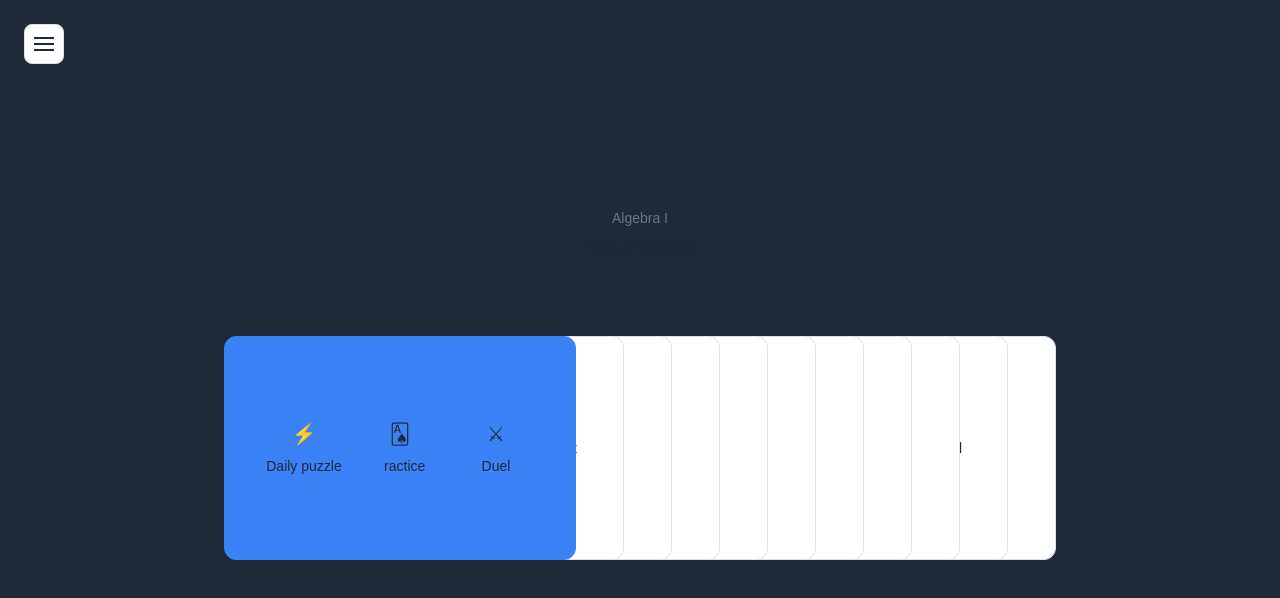
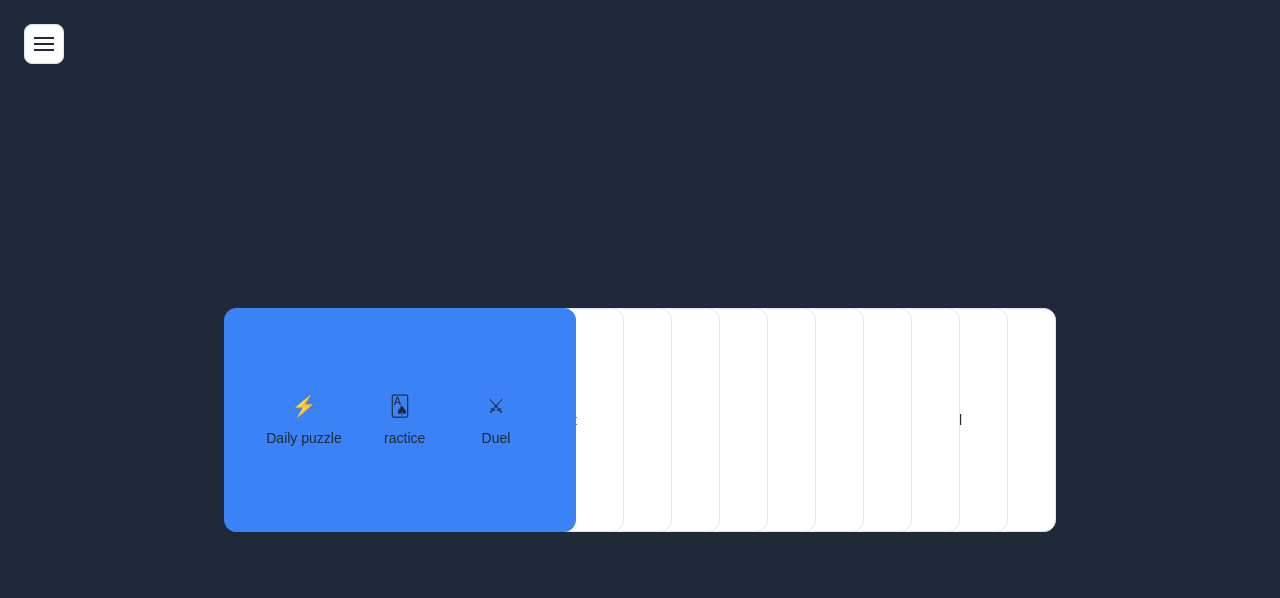
Before and after one commit to shfox2-dev/the.deck, a Next.js app: page / in a window 1280 px wide. Shown: the top 598 px of the page. Built offline with nearby package versions, Linux system fonts and the light colour scheme.

Commit message:
Update page.js

```diff
--- a/app/page.js
+++ b/app/page.js
@@ -66,8 +66,6 @@ export default function Home() {
       )}
 
       <div className="text-center">
-        <p className="text-sm text-muted">{deck.name}</p>
-        <h1 className="text-2xl font-medium mt-1 text-ink">Your deck</h1>
       </div>
 
       {/* overflow-x-auto is the safety net: if the row is ever wider than the
```
